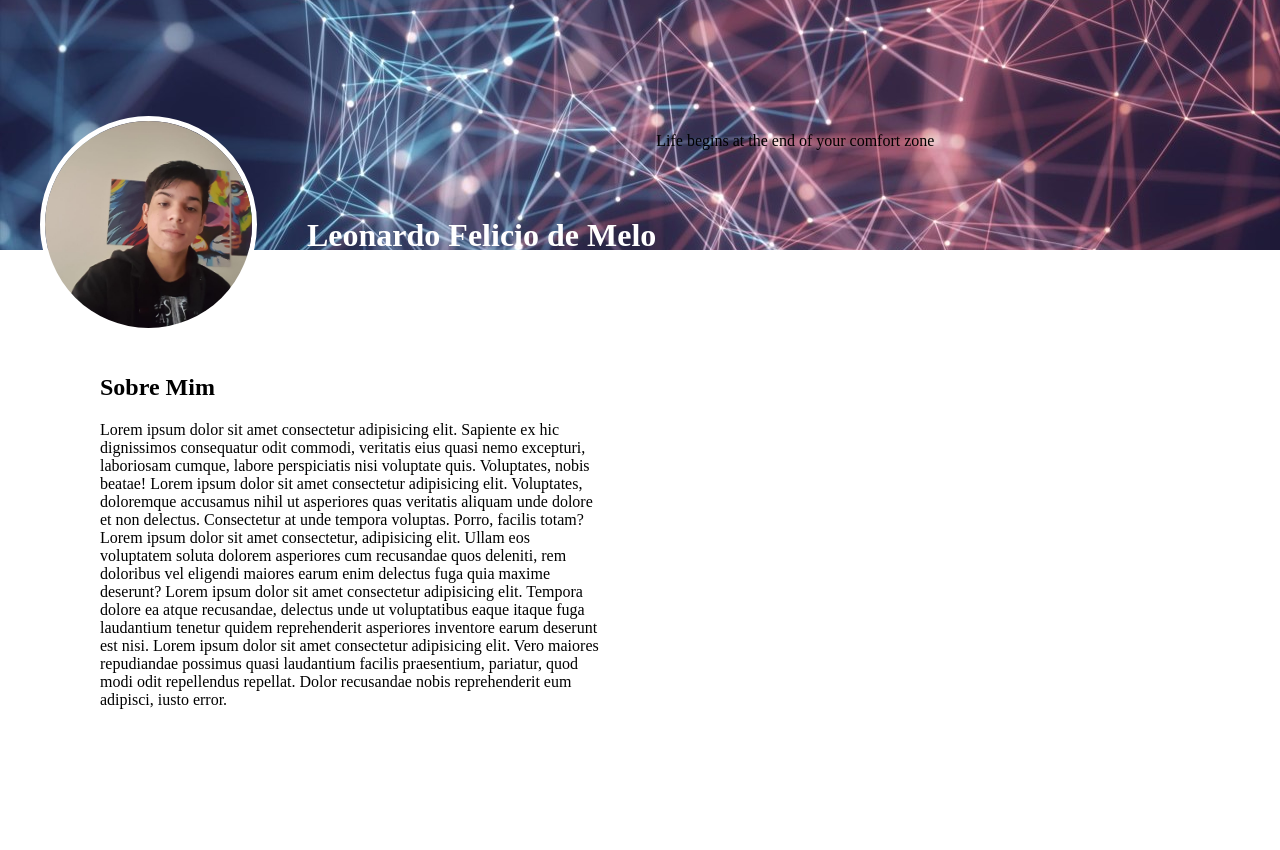
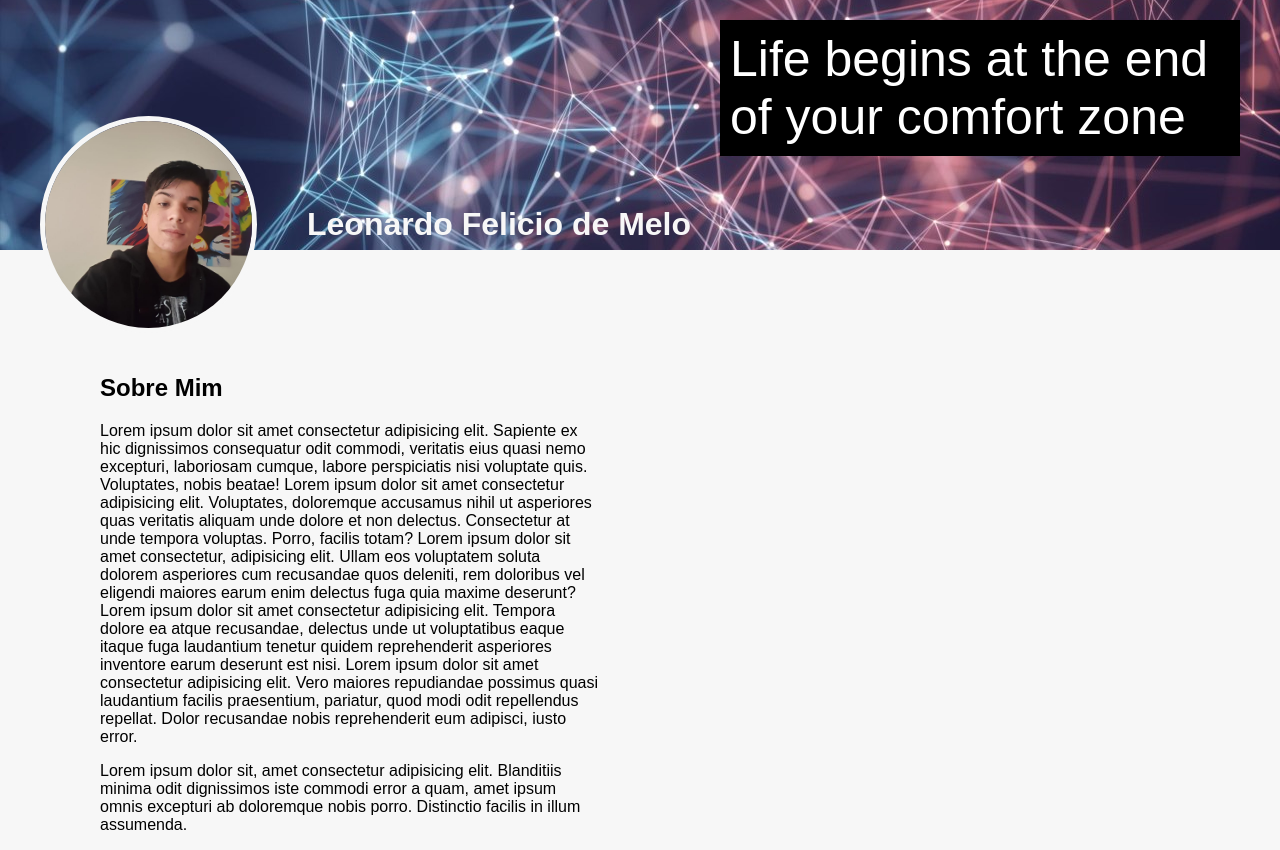
Before and after one commit to LeonardoMelo-dev/leonardoMelo-dev.github.io, a plain HTML site: page index.html in a window 1280 px wide. Before the commit the page ends 800 px from the top, so only its background shows below. Drawn offline with Linux system fonts and the light colour scheme.

Commit message:
Terminar Perfil

```diff
--- a/index.html
+++ b/index.html
@@ -3,6 +3,7 @@
 
 <head>
 <meta charset="UTF-8">
+<meta name="viewport" content="width=device-width, initial-scale=1.0">
 <link rel="stylesheet" href="./style/style.css">
 <title>LeonardoMelo-dev's page</title>
 </head>
@@ -10,19 +11,24 @@
 <body>
     <div class="bannerContent">
         <img src="./images/banner.jpg" alt="" class="bannerImage">
+        <div class='life'>
+            Life begins at the end of your comfort zone
+        </div>
         <ul>
             <li><img src="./images/Profile_image.jpeg" alt="" class="profileImage"></li>
             <li><h1>Leonardo Felicio de Melo</h1></li>
-            <p>Life begins at the end of your comfort zone</p>
         </ul>
     </div>
     <div class="description">
         <h2>Sobre Mim</h2>
         <p>
-        Lorem ipsum dolor sit amet consectetur adipisicing elit. Sapiente ex hic dignissimos consequatur odit commodi, veritatis eius quasi nemo excepturi, laboriosam cumque, labore perspiciatis nisi voluptate quis. Voluptates, nobis beatae! Lorem ipsum dolor sit amet consectetur adipisicing elit. Voluptates, doloremque accusamus nihil ut asperiores quas veritatis aliquam unde dolore et non delectus. Consectetur at unde tempora voluptas. Porro, facilis totam?
-        Lorem ipsum dolor sit amet consectetur, adipisicing elit. Ullam eos voluptatem soluta dolorem asperiores cum recusandae quos deleniti, rem doloribus vel eligendi maiores earum enim delectus fuga quia maxime deserunt?
-        Lorem ipsum dolor sit amet consectetur adipisicing elit. Tempora dolore ea atque recusandae, delectus unde ut voluptatibus eaque itaque fuga laudantium tenetur quidem reprehenderit asperiores inventore earum deserunt est nisi.
-        Lorem ipsum dolor sit amet consectetur adipisicing elit. Vero maiores repudiandae possimus quasi laudantium facilis praesentium, pariatur, quod modi odit repellendus repellat. Dolor recusandae nobis reprehenderit eum adipisci, iusto error.
+            Lorem ipsum dolor sit amet consectetur adipisicing elit. Sapiente ex hic dignissimos consequatur odit commodi, veritatis eius quasi nemo excepturi, laboriosam cumque, labore perspiciatis nisi voluptate quis. Voluptates, nobis beatae! Lorem ipsum dolor sit amet consectetur adipisicing elit. Voluptates, doloremque accusamus nihil ut asperiores quas veritatis aliquam unde dolore et non delectus. Consectetur at unde tempora voluptas. Porro, facilis totam?
+            Lorem ipsum dolor sit amet consectetur, adipisicing elit. Ullam eos voluptatem soluta dolorem asperiores cum recusandae quos deleniti, rem doloribus vel eligendi maiores earum enim delectus fuga quia maxime deserunt?
+            Lorem ipsum dolor sit amet consectetur adipisicing elit. Tempora dolore ea atque recusandae, delectus unde ut voluptatibus eaque itaque fuga laudantium tenetur quidem reprehenderit asperiores inventore earum deserunt est nisi.
+            Lorem ipsum dolor sit amet consectetur adipisicing elit. Vero maiores repudiandae possimus quasi laudantium facilis praesentium, pariatur, quod modi odit repellendus repellat. Dolor recusandae nobis reprehenderit eum adipisci, iusto error.
+        </p>
+        <p>
+            Lorem ipsum dolor sit, amet consectetur adipisicing elit. Blanditiis minima odit dignissimos iste commodi error a quam, amet ipsum omnis excepturi ab doloremque nobis porro. Distinctio facilis in illum assumenda.
         </p>
     </div>
 
--- a/style/style.css
+++ b/style/style.css
@@ -1,18 +1,33 @@
 body
 {
+  font-family: Arial, Helvetica, sans-serif;
+  background-color: rgb(247, 247, 247);
   position: relative;
   margin: 0px;
 }
 
 
+
 .bannerImage
 {
   width: 100%;
-
   height: 250px;
   object-fit: cover;
+}
 
-
+.bannerContent .life
+{
+  font-family: Copperplate, Papyrus, fantasy;
+  background-color: black;
+  color: white;
+  font-size: 50px;
+  max-width: 500px;
+  text-align: left;
+  margin-right: 30px;
+  position: absolute;
+  top: 20px;
+  right: 10px;
+  padding: 10px;
 }
 
 .bannerContent ul
@@ -30,15 +45,15 @@ body
   width: 207px;
   height: 207px;
   object-fit: cover;
-  border: 5px solid white;
+  border: 5px solid rgb(247, 247, 247);
   float: right;
 }
 
 .bannerContent ul li h1
 {
-  color: white;
+  color: rgb(247, 247, 247);
   padding-left: 50px;
-  padding-top: 80px;
+  padding-top: 69px;
 }
 
 .description
```
